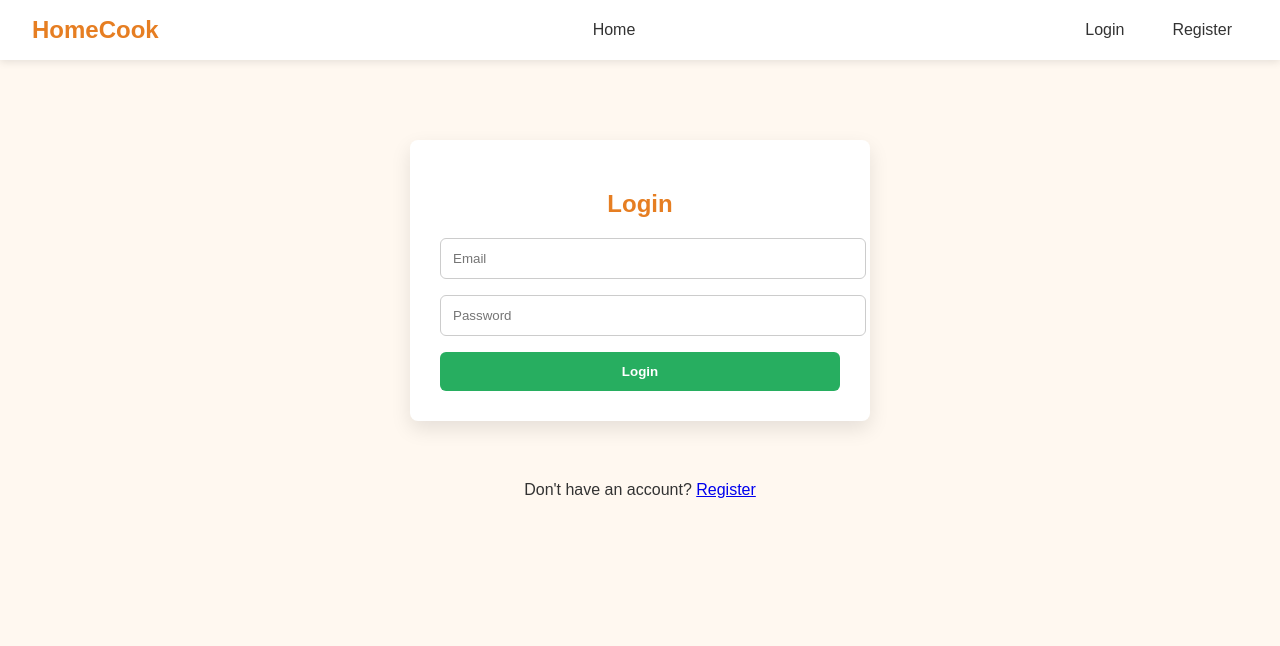
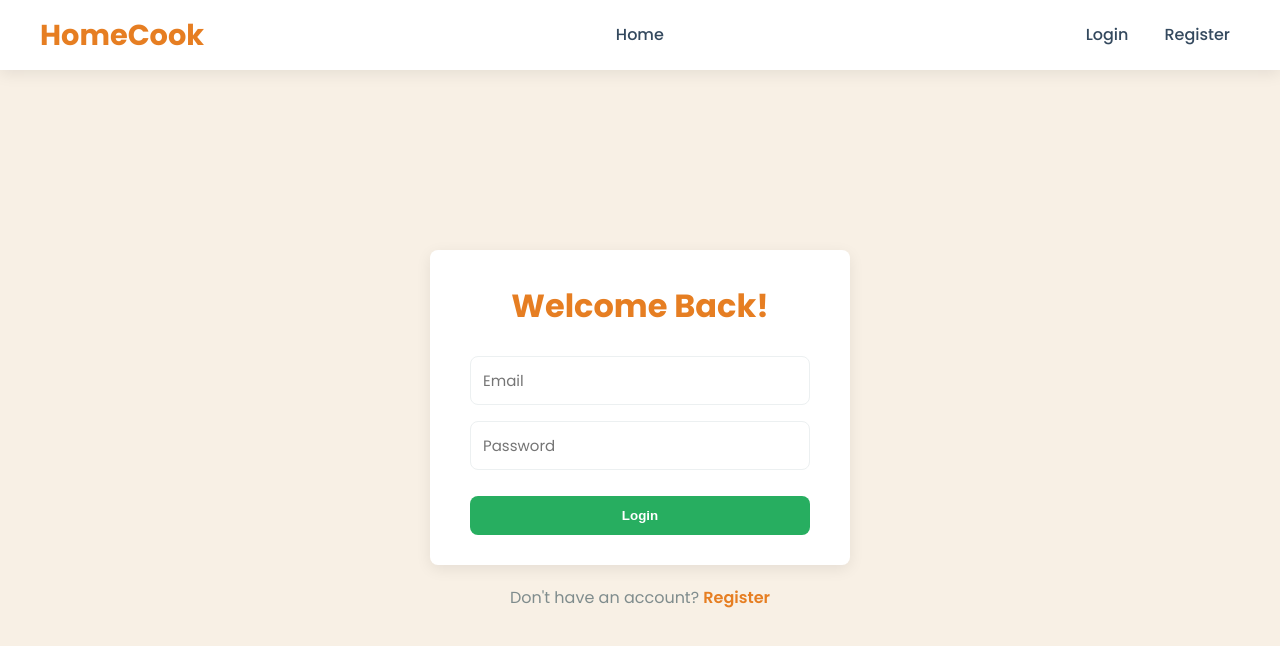
Before and after one commit to Amish-Soni/Infotact-Project-2, a React (Vite) app in the folder frontend/: page /login in a window 1280 px wide. Shown: the top 646 px of the page. Built offline with nearby package versions, Linux system fonts and the light colour scheme; no server answers.

Commit message:
Responsive Layout

```diff
--- /dev/null
+++ b/frontend/src/components/AuthForm.css
@@ -0,0 +1,41 @@
+.auth-page-wrapper {
+  display: flex;
+  flex-direction: column;
+  justify-content: center;
+  align-items: center;
+  min-height: calc(100vh - 120px); /* Adjust based on header/footer height */
+  padding: 20px;
+}
+
+.auth-container {
+  width: 100%;
+  max-width: 420px;
+  background-color: var(--surface-color);
+  padding: 30px 40px;
+  border-radius: var(--border-radius);
+  box-shadow: var(--shadow);
+  text-align: center;
+}
+
+.auth-container h2 {
+  color: var(--primary-color);
+  margin-bottom: 25px;
+  font-size: 2rem;
+}
+
+/* Use the global .btn classes for the button */
+.auth-container .auth-button {
+  width: 100%;
+  margin-top: 10px;
+}
+
+.auth-switch-link {
+  margin-top: 20px;
+  color: var(--text-light);
+}
+
+.auth-switch-link a {
+  color: var(--primary-color);
+  font-weight: 600;
+  text-decoration: none;
+}
--- a/frontend/src/components/AuthForm.jsx
+++ b/frontend/src/components/AuthForm.jsx
@@ -1,11 +1,17 @@
-// src/components/AuthForm.jsx
 import React from "react";
+import "./AuthForm.css"; // Import the new CSS
 
-const AuthForm = ({ handleSubmit, formData, setFormData, isRegister }) => {
+const AuthForm = ({
+  handleSubmit,
+  formData,
+  setFormData,
+  isRegister,
+  title,
+}) => {
   return (
-    <form onSubmit={handleSubmit} className="auth-container">
-      <h2>{isRegister ? "Register" : "Login"}</h2>
-
+    <div className="auth-container">
+      <h2>{title}</h2>
+      <form onSubmit={handleSubmit}>
         {isRegister && (
           <>
             <input
@@ -13,7 +19,9 @@ const AuthForm = ({ handleSubmit, formData, setFormData, isRegister }) => {
               placeholder="Name"
               required
               value={formData.name}
-            onChange={(e) => setFormData({ ...formData, name: e.target.value })}
+              onChange={(e) =>
+                setFormData({ ...formData, name: e.target.value })
+              }
             />
             <input
               type="text"
@@ -40,7 +48,9 @@ const AuthForm = ({ handleSubmit, formData, setFormData, isRegister }) => {
           placeholder="Password"
           required
           value={formData.password}
-        onChange={(e) => setFormData({ ...formData, password: e.target.value })}
+          onChange={(e) =>
+            setFormData({ ...formData, password: e.target.value })
+          }
         />
 
         {isRegister && (
@@ -55,8 +65,11 @@ const AuthForm = ({ handleSubmit, formData, setFormData, isRegister }) => {
           </select>
         )}
 
-      <button type="submit">{isRegister ? "Create Account" : "Login"}</button>
+        <button type="submit" className="btn btn-secondary auth-button">
+          {isRegister ? "Create Account" : "Login"}
+        </button>
       </form>
+    </div>
   );
 };
 
--- /dev/null
+++ b/frontend/src/components/AuthLayout.jsx
@@ -0,0 +1,30 @@
+import React from "react";
+import { Link } from "react-router-dom";
+import AuthForm from "./AuthForm";
+import "./AuthForm.css";
+
+const AuthLayout = ({ isRegister, formData, setFormData, handleSubmit }) => {
+  const title = isRegister ? "Create an Account" : "Welcome Back!";
+  const switchText = isRegister
+    ? "Already have an account?"
+    : "Don't have an account?";
+  const switchLinkText = isRegister ? "Login" : "Register";
+  const switchLinkTo = isRegister ? "/login" : "/register";
+
+  return (
+    <div className="auth-page-wrapper">
+      <AuthForm
+        handleSubmit={handleSubmit}
+        formData={formData}
+        setFormData={setFormData}
+        isRegister={isRegister}
+        title={title}
+      />
+      <p className="auth-switch-link">
+        {switchText} <Link to={switchLinkTo}>{switchLinkText}</Link>
+      </p>
+    </div>
+  );
+};
+
+export default AuthLayout;
--- a/frontend/src/components/Header.css
+++ b/frontend/src/components/Header.css
@@ -1,62 +1,155 @@
 .main-header {
+  background-color: var(--surface-color);
+  box-shadow: var(--shadow);
+  position: sticky;
+  top: 0;
+  z-index: 1000;
+  padding: 0 20px;
+}
+
+.header-content {
   display: flex;
   justify-content: space-between;
   align-items: center;
-  padding: 1rem 2rem;
-  background-color: #ffffff;
-  box-shadow: 0 2px 8px rgba(0, 0, 0, 0.1);
-  position: sticky;
-  top: 0;
-  z-index: 100;
+  max-width: 1200px;
+  margin: 0 auto;
+  height: 70px;
 }
 
 .logo {
-  font-size: 1.5rem;
-  font-weight: bold;
-  color: #e67e22;
+  font-size: 1.8rem;
+  font-weight: 700;
+  color: var(--primary-color);
   text-decoration: none;
 }
 
-.main-header nav a,
-.main-header .auth-links a {
-  margin: 0 1rem;
-  text-decoration: none;
-  color: #333;
-  font-weight: 500;
-  transition: color 0.2s;
+/* Base Nav Menu Styles */
+.nav-menu {
+  display: flex;
+  align-items: center;
+  gap: 2rem;
 }
 
-.main-header nav a:hover,
-.main-header .auth-links a:hover {
-  color: #e67e22;
+.nav-menu a {
+  text-decoration: none;
+  color: var(--text-color);
+  font-weight: 500;
+  position: relative;
+  padding: 5px 0;
 }
 
-.main-header nav a.active {
-  color: #e67e22;
-  border-bottom: 2px solid #e67e22;
-  padding-bottom: 4px;
+.nav-menu a::after {
+  content: "";
+  position: absolute;
+  bottom: 0;
+  left: 0;
+  width: 0;
+  height: 2px;
+  background-color: var(--primary-color);
+  transition: width 0.3s ease;
 }
 
-.auth-links {
+.nav-menu a:hover::after,
+.nav-menu a.active::after {
+  width: 100%;
+}
+
+.desktop-auth-links {
   display: flex;
   align-items: center;
   gap: 1rem;
 }
 
+/* --- NEW STYLES START HERE --- */
+
+/* Style the "Login", "Register", and "Cart" links */
+.desktop-auth-links a {
+  text-decoration: none;
+  color: var(--text-color);
+  font-weight: 500;
+  padding: 6px 10px;
+  border-radius: 5px;
+  transition: all 0.2s ease-in-out;
+}
+
+/* Add a subtle hover effect */
+.desktop-auth-links a:hover {
+  color: var(--primary-color);
+  background-color: var(--background-color);
+}
+
+/* Style the "Welcome" message */
+.desktop-auth-links span {
+  color: var(--text-light);
+  font-size: 0.9rem;
+}
+
+/* --- NEW STYLES END HERE --- */
+
 .logout-btn {
-  background: #e74c3c;
+  background: var(--danger-color);
   color: white;
   border: none;
   padding: 8px 12px;
-  border-radius: 5px;
+  border-radius: var(--border-radius);
+  cursor: pointer;
+  transition: background-color 0.2s;
+}
+.logout-btn:hover {
+  background-color: #e74c3c;
+}
+
+/* Mobile-only elements */
+.hamburger {
+  display: none;
+  font-size: 2rem;
   cursor: pointer;
 }
-.logout-btn:hover {
-  background: #c0392b;
+.mobile-auth-links {
+  display: none;
 }
 
-.cart-link {
-  display: flex;
-  align-items: center;
-  gap: 5px;
+/* Tablet & Mobile Styles */
+@media (max-width: 850px) {
+  .desktop-auth-links {
+    display: none;
+  }
+
+  .hamburger {
+    display: block;
+  }
+
+  .nav-menu {
+    position: fixed;
+    top: 70px;
+    left: -100%; /* Start off-screen */
+    width: 100%;
+    height: calc(100vh - 70px);
+    background-color: var(--surface-color);
+    flex-direction: column;
+    justify-content: flex-start;
+    align-items: center;
+    padding-top: 2rem;
+    transition: left 0.3s ease-in-out;
+  }
+
+  .nav-menu.active {
+    left: 0;
+  }
+
+  .mobile-auth-links {
+    display: flex;
+    flex-direction: column;
+    align-items: center;
+    gap: 1.5rem;
+    margin-top: 2rem;
+    border-top: 1px solid var(--border-color);
+    padding-top: 2rem;
+    width: 80%;
+  }
+
+  .mobile-auth-links .cart-link,
+  .mobile-auth-links .logout-btn {
+    font-size: 1.2rem;
+  }
 }
--- a/frontend/src/components/Header.jsx
+++ b/frontend/src/components/Header.jsx
@@ -1,4 +1,4 @@
-import React from "react";
+import React, { useState } from "react";
 import { Link, NavLink, useNavigate } from "react-router-dom";
 import { useAuth } from "../context/AuthContext";
 import toast from "react-hot-toast";
@@ -7,31 +7,74 @@ import "./Header.css";
 const Header = () => {
   const { auth, logout } = useAuth();
   const navigate = useNavigate();
+  const [menuOpen, setMenuOpen] = useState(false);
 
   const handleLogout = () => {
     logout();
     toast.success("Logged out successfully");
     navigate("/login");
+    setMenuOpen(false); // Close menu on logout
   };
 
   return (
     <header className="main-header">
-      <Link to="/" className="logo">
+      <div className="header-content">
+        <Link to="/" className="logo" onClick={() => setMenuOpen(false)}>
           HomeCook
         </Link>
-      <nav>
-        <NavLink to="/">Home</NavLink>
+
+        <div className="hamburger" onClick={() => setMenuOpen(!menuOpen)}>
+          ☰
+        </div>
+
+        <nav className={menuOpen ? "nav-menu active" : "nav-menu"}>
+          <NavLink to="/" onClick={() => setMenuOpen(false)}>
+            Home
+          </NavLink>
           {auth.user?.role === "chef" && (
-          <NavLink to="/chef/dashboard">Dashboard</NavLink>
+            <NavLink to="/chef/dashboard" onClick={() => setMenuOpen(false)}>
+              Dashboard
+            </NavLink>
           )}
           {auth.user?.role === "user" && (
-          <NavLink to="/my-orders">My Orders</NavLink>
+            <NavLink to="/my-orders" onClick={() => setMenuOpen(false)}>
+              My Orders
+            </NavLink>
           )}
           {auth.user?.role === "admin" && (
-          <NavLink to="/admin/dashboard">Admin Panel</NavLink>
+            <NavLink to="/admin/dashboard" onClick={() => setMenuOpen(false)}>
+              Admin
+            </NavLink>
           )}
+
+          <div className="mobile-auth-links">
+            {auth.user ? (
+              <>
+                <Link
+                  to="/cart"
+                  className="cart-link"
+                  onClick={() => setMenuOpen(false)}
+                >
+                  🛒 Cart
+                </Link>
+                <button onClick={handleLogout} className="logout-btn">
+                  Logout
+                </button>
+              </>
+            ) : (
+              <>
+                <Link to="/login" onClick={() => setMenuOpen(false)}>
+                  Login
+                </Link>
+                <Link to="/register" onClick={() => setMenuOpen(false)}>
+                  Register
+                </Link>
+              </>
+            )}
+          </div>
         </nav>
-      <div className="auth-links">
+
+        <div className="desktop-auth-links">
           {auth.user ? (
             <>
               <span>Welcome, {auth.user.name}</span>
@@ -49,6 +92,7 @@ const Header = () => {
             </>
           )}
         </div>
+      </div>
     </header>
   );
 };
--- a/frontend/src/index.css
+++ b/frontend/src/index.css
@@ -1,55 +1,92 @@
-/* index.css */
-body {
-  margin: 0;
-  font-family: "Poppins", sans-serif;
-  background-color: #fff8f0;
-  color: #333;
+/* src/index.css */
+
+/* 1. Google Font Import */
+@import url("https://fonts.googleapis.com/css2?family=Poppins:wght@300;400;500;600;700&display=swap");
+
+/* 2. CSS Variables for Theming */
+:root {
+  --primary-color: #e67e22; /* Orange for main actions */
+  --secondary-color: #27ae60; /* Green for success/buttons */
+  --danger-color: #c0392b; /* Red for delete/logout */
+  --text-color: #34495e;
+  --text-light: #7f8c8d;
+  --background-color: #f8f0e5; /* A warmer off-white */
+  --surface-color: #ffffff; /* For cards and forms */
+  --border-color: #ecf0f1;
+
+  --shadow: 0 4px 15px rgba(0, 0, 0, 0.08);
+  --border-radius: 8px;
 }
 
-.auth-container {
-  max-width: 400px;
-  margin: 60px auto;
-  padding: 30px;
-  background: #fff;
-  border-radius: 8px;
-  box-shadow: 0 8px 20px rgba(0, 0, 0, 0.1);
+/* 3. Global Resets and Base Styles */
+* {
+  box-sizing: border-box;
+  margin: 0;
+  padding: 0;
 }
 
-.auth-container h2 {
-  text-align: center;
-  color: #e67e22;
-  margin-bottom: 20px;
+body {
+  font-family: "Poppins", sans-serif;
+  background-color: var(--background-color);
+  color: var(--text-color);
+  line-height: 1.6;
 }
 
-.auth-container input {
+/* 4. Global Container Class */
+.container {
+  max-width: 1200px;
+  margin: 0 auto;
+  padding: 20px;
+}
+
+/* 5. Base Form & Button Styling */
+input,
+select,
+textarea {
+  font-family: "Poppins", sans-serif;
   width: 100%;
   padding: 12px;
   margin-bottom: 16px;
-  border: 1px solid #ccc;
-  border-radius: 6px;
+  border: 1px solid var(--border-color);
+  border-radius: var(--border-radius);
+  font-size: 15px;
+  transition: border-color 0.3s, box-shadow 0.3s;
 }
 
-.auth-container button {
-  width: 100%;
-  padding: 12px;
-  background-color: #27ae60;
-  color: white;
-  border: none;
-  border-radius: 6px;
-  font-weight: bold;
-  cursor: pointer;
+input:focus,
+select:focus,
+textarea:focus {
+  outline: none;
+  border-color: var(--primary-color);
+  box-shadow: 0 0 0 3px rgba(230, 126, 34, 0.2);
 }
 
-.auth-container button:hover {
-  background-color: #219150;
+.btn {
+  display: inline-block;
+  padding: 12px 24px;
+  border: none;
+  border-radius: var(--border-radius);
+  font-weight: 600;
+  cursor: pointer;
+  text-decoration: none;
+  text-align: center;
+  transition: all 0.3s ease;
 }
 
-.auth-container p {
-  text-align: center;
-  margin-top: 10px;
+.btn-primary {
+  background-color: var(--primary-color);
+  color: white;
+}
+.btn-primary:hover {
+  transform: translateY(-2px);
+  box-shadow: 0 6px 20px rgba(230, 126, 34, 0.3);
 }
 
-.auth-container a {
-  color: #e67e22;
-  text-decoration: none;
+.btn-secondary {
+  background-color: var(--secondary-color);
+  color: white;
 }
+.btn-secondary:hover {
+  transform: translateY(-2px);
+  box-shadow: 0 6px 20px rgba(39, 174, 96, 0.3);
+}
--- a/frontend/src/pages/Login.jsx
+++ b/frontend/src/pages/Login.jsx
@@ -1,10 +1,9 @@
-// src/pages/Login.jsx
 import React, { useState } from "react";
 import axiosInstance from "../api/axios";
 import toast from "react-hot-toast";
-import { useNavigate, Link } from "react-router-dom";
-import AuthForm from "../components/AuthForm";
+import { useNavigate } from "react-router-dom";
 import { useAuth } from "../context/AuthContext";
+import AuthLayout from "../components/AuthLayout"; // Import the new layout
 
 const Login = () => {
   const { login } = useAuth();
@@ -24,17 +23,12 @@ const Login = () => {
   };
 
   return (
-    <>
-      <AuthForm
-        handleSubmit={handleSubmit}
-        formData={formData}
-        setFormData={setFormData}
-        isRegister={false}
-      />
-      <p style={{ textAlign: "center" }}>
-        Don't have an account? <Link to="/register">Register</Link>
-      </p>
-    </>
+    <AuthLayout
+      isRegister={false}
+      formData={formData}
+      setFormData={setFormData}
+      handleSubmit={handleSubmit}
+    />
   );
 };
 
--- a/frontend/src/pages/Register.jsx
+++ b/frontend/src/pages/Register.jsx
@@ -1,10 +1,9 @@
-// src/pages/Register.jsx
 import React, { useState } from "react";
 import axiosInstance from "../api/axios";
 import toast from "react-hot-toast";
-import { useNavigate, Link } from "react-router-dom";
-import AuthForm from "../components/AuthForm";
+import { useNavigate } from "react-router-dom";
 import { useAuth } from "../context/AuthContext";
+import AuthLayout from "../components/AuthLayout"; // Import the new layout
 
 const Register = () => {
   const { login } = useAuth();
@@ -30,17 +29,12 @@ const Register = () => {
   };
 
   return (
-    <>
-      <AuthForm
-        handleSubmit={handleSubmit}
-        formData={formData}
-        setFormData={setFormData}
-        isRegister={true}
-      />
-      <p style={{ textAlign: "center" }}>
-        Already have an account? <Link to="/login">Login</Link>
-      </p>
-    </>
+    <AuthLayout
+      isRegister={true}
+      formData={formData}
+      setFormData={setFormData}
+      handleSubmit={handleSubmit}
+    />
   );
 };
 
```
Also changed, not shown: frontend/src/components/OrderManagement.css (+7 -0 lines), frontend/src/pages/CartPage.css (+37 -1 lines). Lines whose indentation alone changed are shown as unchanged.
